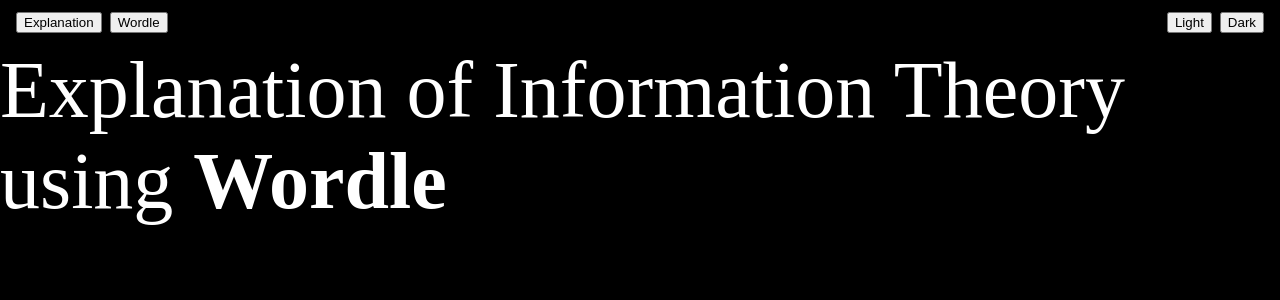
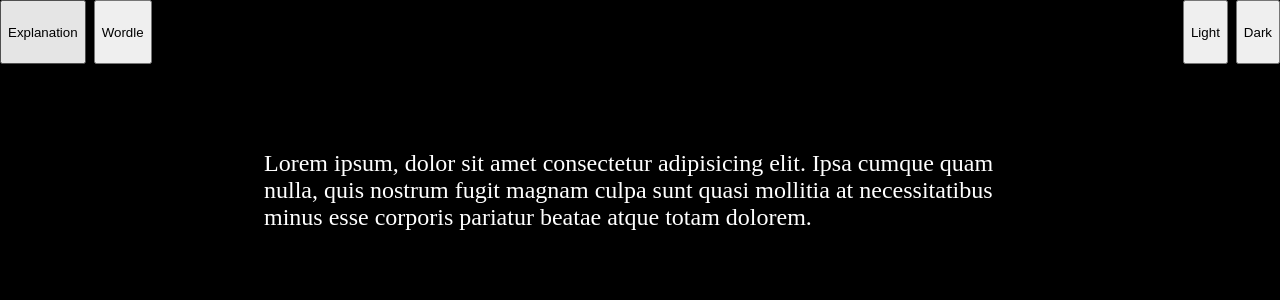
Before and after one commit to mapledevstack/wordle-visualizer, a React (Vite) app: page / in a window 1280 px wide. Shown: the top 300 px of the page. Built offline with nearby package versions, Linux system fonts and the light colour scheme.

Commit message:
Added auto hiding header

```diff
--- a/src/App.jsx
+++ b/src/App.jsx
@@ -10,7 +10,7 @@
 
   return (
     <div className={`app ${darkTheme ? "dark" : "light"}`}>
-      <Header setMode={setMode} setDarkTheme={setDarkTheme} />
+      <Header mode={mode} setMode={setMode} setDarkTheme={setDarkTheme} />
 
       <div className={mode === "explanation" ? "show" : "hide"}> <Explanation /> </div>
       <div className={mode === "wordle" ? "show" : "hide"}> <Wordle /> </div>
--- a/src/components/Explanation.jsx
+++ b/src/components/Explanation.jsx
@@ -3,7 +3,9 @@
 function Explanation() {
   return (
     <div className="explanation">
-      Explanation of Information Theory using <b>Wordle</b>
+      <div className="main-content">
+        Lorem ipsum, dolor sit amet consectetur adipisicing elit. Ipsa cumque quam nulla, quis nostrum fugit magnam culpa sunt quasi mollitia at necessitatibus minus esse corporis pariatur beatae atque totam dolorem.
+      </div>
     </div>
   )
 }
--- a/src/components/Header.jsx
+++ b/src/components/Header.jsx
@@ -1,6 +1,36 @@
-function Header({setMode, setDarkTheme}) {
+import { useEffect, useRef, useState } from "react"
+
+
+function Header({mode, setMode, setDarkTheme}) {
+  const [showHeader, setShowHeader] = useState(true)
+  const prevScrollY = useRef(0)
+
+  useEffect(() => {
+    if(mode !== "explanation") {
+      setShowHeader(true)
+      return
+    }
+
+    function handleScroll() {
+      const currScrollY = window.scrollY
+
+      if(currScrollY < 50) {
+        setShowHeader(true)
+      } else if(currScrollY > prevScrollY.current) {
+        setShowHeader(false)
+      } else {
+        setShowHeader(true)
+      }
+
+      prevScrollY.current = currScrollY
+    }
+
+    window.addEventListener("scroll", handleScroll)
+    return () => window.removeEventListener("scroll", handleScroll)
+  }, [mode])
+
   return (
-    <div className="header">
+    <div className={showHeader ? "header visible" : "header hidden"}>
       <div className="toggle">
         <button onClick={() => setMode("explanation")}>Explanation</button>
         <button onClick={() => setMode("wordle")}>Wordle</button>
--- a/src/styles/App.css
+++ b/src/styles/App.css
@@ -14,11 +14,6 @@
   color: white;
 }
 
-.header {
-  display: flex;
-  justify-content: space-between;
-  padding: 12px 16px;
-}
 
 .toggle {
   display: flex;
@@ -32,3 +27,26 @@
 .show {
   display: block;
 }
+
+
+.header {
+  display: flex;
+  justify-content: space-between;
+
+  position: fixed;
+  top: 0;
+  left: 0;
+  width: 100%;
+  height: 64px;
+  z-index: 1000;
+
+  transition: transform 0.3s ease;
+}
+
+.header.visible {
+  transform: translateY(0);
+}
+
+.header.hidden {
+  transform: translateY(-100%);
+}
--- a/src/styles/Explanation.css
+++ b/src/styles/Explanation.css
@@ -1,3 +1,16 @@
 body {
-  font-size: 5rem;
+  margin: 0;
+  padding: 0;
 }
+
+.main-content {
+  padding-top: 150px;
+  max-width: 800px;
+  width: 100%;
+  margin: 0 auto;
+  padding-left: 1.5rem;
+  padding-right: 1.5rem;
+  box-sizing: border-box;
+
+  font-size: 1.5rem;
+}
```
